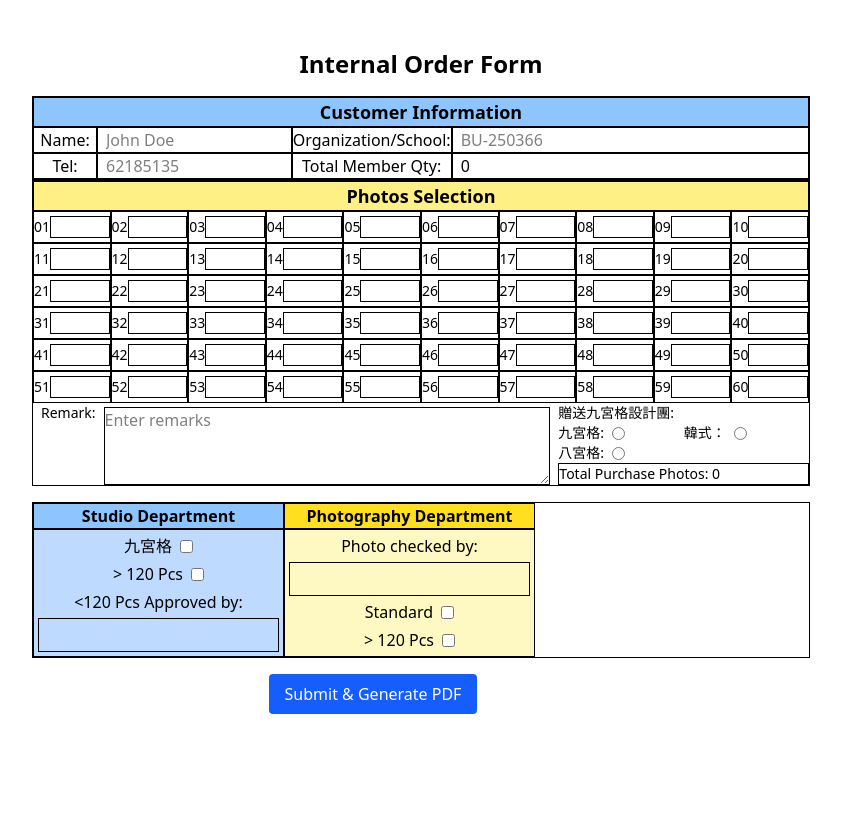
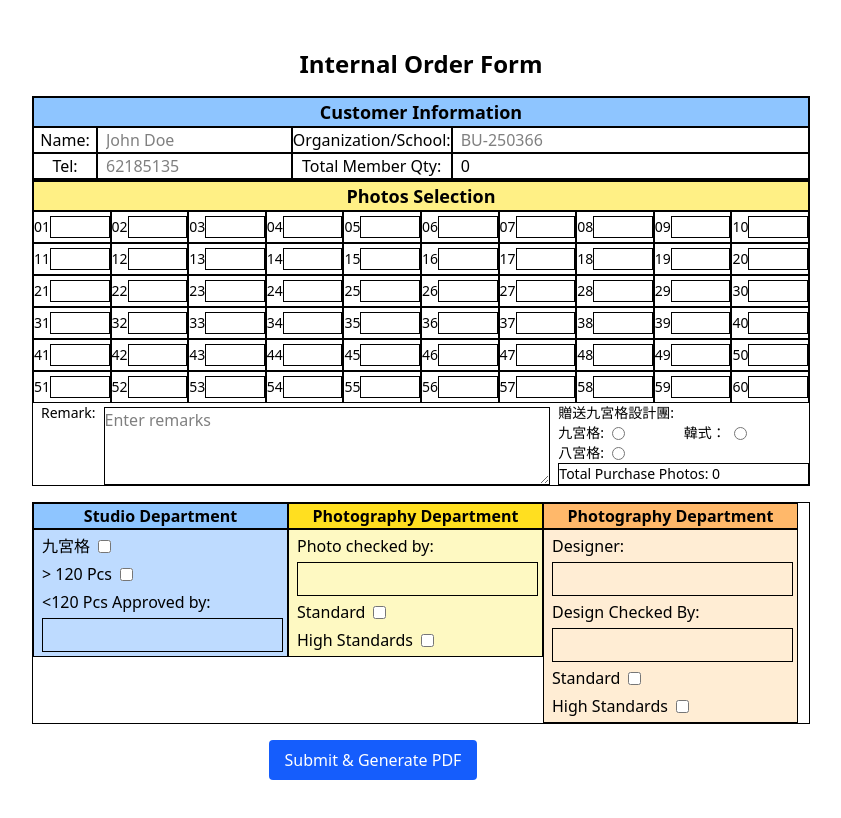
Before and after one commit to SikYinSun/ReactToPDF, a React (Vite) app in the folder frontend/: page / in a window 1280 px wide. Shown: the top 818 px of the page, without its empty margins (267-1108 px from the left). Built offline with nearby package versions, Linux system fonts and the light colour scheme.

Commit message:
Create Design Department

```diff
--- a/frontend/src/Container.tsx
+++ b/frontend/src/Container.tsx
@@ -29,7 +29,12 @@ function Container() {
       standard: false,
       highStandard: false,
     },
-    design: [],
+    design: {
+      designer: '',
+      designChecker: '',
+      standard: false,
+      highStandard: false,
+    },
     product: [],
   });
 
--- /dev/null
+++ b/frontend/src/components/Department/DesignDepartmentForm.tsx
@@ -0,0 +1,54 @@
+import type { DesignDepartment } from "../../type";
+
+interface Props {
+  formData: DesignDepartment;
+  setFormData: (data: Partial<DesignDepartment>) => void;
+}
+
+function DesignDepartmentForm({formData, setFormData} : Props) {
+  return (
+    <div>
+      <h2 className="text-md font-semibold border border-black bg-orange-300">Photography Department</h2>
+      <div className="flex flex-col gap-1 p-1 pl-2 bg-orange-100 border border-black">
+        <label className="flex items-center gap-2">
+          Designer:
+        </label>
+        <input
+          type="text"
+          value={formData.designer}
+          onChange={(e) => setFormData({ designer: e.target.value })}
+          className="border border-grey-300 p-1"
+        />
+
+        <label className="flex items-center gap-2">
+          Design Checked By:
+        </label>
+        <input
+          type="text"
+          value={formData.designChecker}
+          onChange={(e) => setFormData({ designChecker: e.target.value })}
+          className="border border-grey-300 p-1"
+        />
+
+        <label className="flex items-center gap-2">
+          Standard
+          <input
+            type="checkbox"
+            checked={formData.standard}
+            onChange={(e) => setFormData({ standard: e.target.checked })}
+          />
+        </label>
+        <label className="flex items-center gap-2">
+          High Standards
+          <input
+            type="checkbox"
+            checked={formData.highStandard}
+            onChange={(e) => setFormData({ highStandard: e.target.checked })}
+          />
+        </label>
+      </div>
+    </div>
+  )
+}
+
+export default DesignDepartmentForm;
--- a/frontend/src/components/Department/PhotographyDepartmentForm.tsx
+++ b/frontend/src/components/Department/PhotographyDepartmentForm.tsx
@@ -9,7 +9,7 @@ function PhotographyDepartmentForm({formData, setFormData} : Props) {
   return (
     <div>
       <h2 className="text-md font-semibold border border-black bg-yellow-300">Photography Department</h2>
-      <div className="flex flex-col items-center gap-1 p-1 bg-yellow-100 border border-black">
+      <div className="flex flex-col pl-2 gap-1 p-1 bg-yellow-100 border border-black">
         <label className="flex items-center gap-2">
           Photo checked by:
         </label>
@@ -29,7 +29,7 @@ function PhotographyDepartmentForm({formData, setFormData} : Props) {
           />
         </label>
         <label className="flex items-center gap-2">
-          {'>'} 120 Pcs
+          High Standards
           <input
             type="checkbox"
             checked={formData.highStandard}
--- a/frontend/src/components/Department/StudioDepartmentForm.tsx
+++ b/frontend/src/components/Department/StudioDepartmentForm.tsx
@@ -9,7 +9,7 @@ function StudioDepartmentForm({formData, setFormData} : Props) {
   return (
     <div>
       <h2 className="text-md font-semibold border border-black bg-blue-300">Studio Department</h2>
-      <div className="flex flex-col items-center gap-1 p-1 bg-blue-200 border border-black">
+      <div className="flex flex-col pl-2 gap-1 p-1 bg-blue-200 border border-black">
         <label className="flex items-center gap-2">
           九宮格
           <input
--- a/frontend/src/components/DepartmentForm.tsx
+++ b/frontend/src/components/DepartmentForm.tsx
@@ -1,6 +1,7 @@
-import type { DepartmentData, StudioDepartment, PhotographyDepartment} from '../type';
+import type { DepartmentData, StudioDepartment, PhotographyDepartment, DesignDepartment} from '../type';
 import StudioDepartmentForm from './Department/StudioDepartmentForm';
 import PhotographyDepartmentForm from './Department/PhotographyDepartmentForm';
+import DesignDepartmentForm from './Department/DesignDepartmentForm';
 
 interface Props {
   formData: DepartmentData;
@@ -22,6 +23,12 @@ function DepartmentForm({ formData, setFormData } : Props) {
           setFormData({ photograph: { ...formData.photograph, ...data } })
         }
       />
+      <DesignDepartmentForm
+        formData={formData.design}
+        setFormData={(data: Partial<DesignDepartment>) =>
+          setFormData({ design: { ...formData.design, ...data } })
+        }
+      />
     </div>
   )
 }
```
Also changed, not shown: frontend/src/type.ts (+9 -1 lines).
